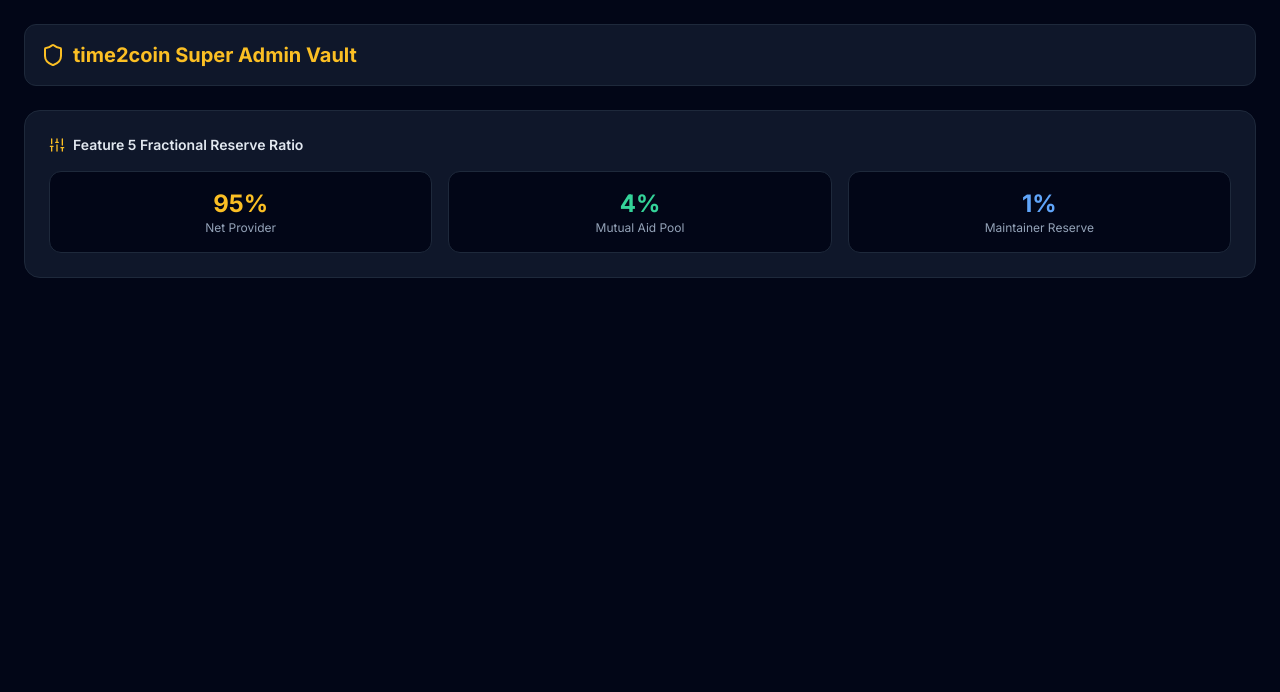
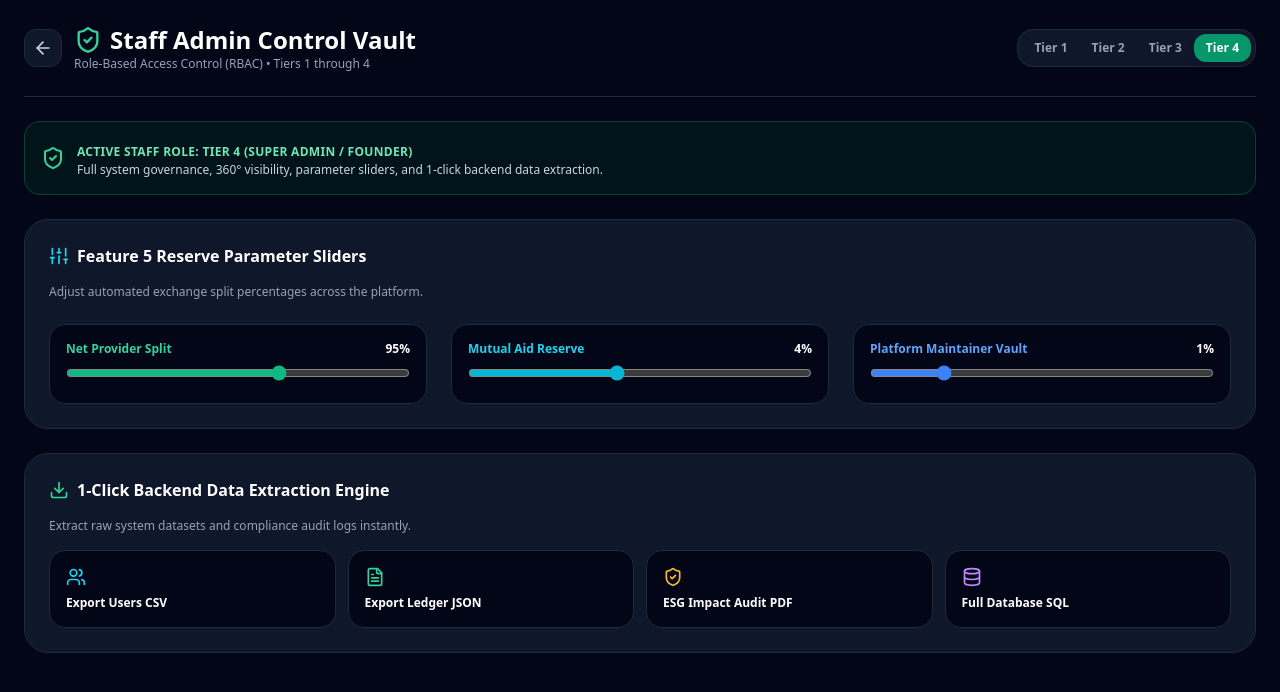
Before and after one commit to time2coin/time2coin, a Next.js app: page /admin in a window 1280 px wide. Shown: the top 692 px of the page. Built offline with nearby package versions, Linux system fonts and the light colour scheme.

Commit message:
Refactor AdminDashboard to AdminControlVault

```diff
--- a/app/admin/page.tsx
+++ b/app/admin/page.tsx
@@ -1,40 +1,140 @@
 'use client';
 
 import React, { useState } from 'react';
-import { Shield, Sliders, AlertTriangle, Check, RefreshCw } from 'lucide-react';
+import {
+  ShieldCheck, Sliders, Download, FileText, Database, Users,
+  AlertTriangle, RefreshCw, CheckCircle2, Search, Lock, ArrowLeft
+} from 'lucide-react';
 
-export default function AdminDashboard() {
+export default function AdminControlVault() {
+  const [selectedTier, setSelectedTier] = useState<1 | 2 | 3 | 4>(4);
   const [providerSplit, setProviderSplit] = useState<number>(95);
   const [mutualAidSplit, setMutualAidSplit] = useState<number>(4);
-  const [maintainerSplit, setMaintainerSplit] = useState<number>(1);
+  const [vaultSplit, setVaultSplit] = useState<number>(1);
+
+  const handleExportData = (type: 'users' | 'ledger' | 'audit' | 'sql') => {
+    alert(`Initiating 1-Click Data Extraction for: [${type.toUpperCase()}]\nDownloading secure CSV/JSON raw dataset...`);
+  };
 
   return (
-    <div className="min-h-screen bg-slate-950 text-slate-100 p-6">
-      <div className="flex items-center justify-between bg-slate-900 border border-slate-800 p-4 rounded-xl mb-6">
-        <h1 className="text-xl font-bold text-amber-400 flex items-center gap-2">
-          <Shield className="w-6 h-6 text-amber-400" /> time2coin Super Admin Vault
-        </h1>
-      </div>
-
-      <div className="bg-slate-900 border border-slate-800 rounded-2xl p-6 mb-6">
-        <h2 className="text-sm font-semibold text-slate-200 mb-4 flex items-center gap-2">
-          <Sliders className="w-4 h-4 text-amber-400" /> Feature 5 Fractional Reserve Ratio
-        </h2>
-        <div className="grid grid-cols-3 gap-4 text-center">
-          <div className="bg-slate-950 p-4 rounded-xl border border-slate-800">
-            <div className="text-2xl font-bold text-amber-400">{providerSplit}%</div>
-            <div className="text-xs text-slate-400">Net Provider</div>
-          </div>
-          <div className="bg-slate-950 p-4 rounded-xl border border-slate-800">
-            <div className="text-2xl font-bold text-emerald-400">{mutualAidSplit}%</div>
-            <div className="text-xs text-slate-400">Mutual Aid Pool</div>
-          </div>
-          <div className="bg-slate-950 p-4 rounded-xl border border-slate-800">
-            <div className="text-2xl font-bold text-blue-400">{maintainerSplit}%</div>
-            <div className="text-xs text-slate-400">Maintainer Reserve</div>
+    <div className="min-h-screen bg-slate-950 text-slate-100 font-sans p-6">
+      <header className="max-w-7xl mx-auto flex items-center justify-between pb-6 border-b border-slate-800 mb-6">
+        <div className="flex items-center gap-3">
+          <a href="/" className="p-2 bg-slate-900 hover:bg-slate-800 border border-slate-800 rounded-xl transition">
+            <ArrowLeft className="w-5 h-5 text-slate-300" />
+          </a>
+          <div>
+            <h1 className="text-2xl font-black text-white flex items-center gap-2">
+              <ShieldCheck className="w-7 h-7 text-emerald-400" /> Staff Admin Control Vault
+            </h1>
+            <p className="text-xs text-slate-400">Role-Based Access Control (RBAC) • Tiers 1 through 4</p>
           </div>
         </div>
-      </div>
+
+        {/* ROLE TIER SELECTOR */}
+        <div className="flex bg-slate-900 border border-slate-800 p-1 rounded-2xl">
+          {[1, 2, 3, 4].map((tier) => (
+            <button
+              key={tier}
+              onClick={() => setSelectedTier(tier as any)}
+              className={`px-3 py-1.5 rounded-xl text-xs font-bold transition ${
+                selectedTier === tier
+                  ? 'bg-emerald-600 text-white shadow-lg'
+                  : 'text-slate-400 hover:text-slate-200'
+              }`}
+            >
+              Tier {tier}
+            </button>
+          ))}
+        </div>
+      </header>
+
+      <main className="max-w-7xl mx-auto space-y-6">
+
+        {/* TIER INDICATOR BANNER */}
+        <div className="bg-emerald-950/40 border border-emerald-800/60 rounded-2xl p-4 flex items-center justify-between">
+          <div className="flex items-center gap-3">
+            <ShieldCheck className="w-6 h-6 text-emerald-400" />
+            <div>
+              <span className="text-xs font-bold text-emerald-300 uppercase tracking-wide">
+                Active Staff Role: Tier {selectedTier} {selectedTier === 4 ? '(Super Admin / Founder)' : selectedTier === 3 ? '(Regional Manager)' : selectedTier === 2 ? '(Clearinghouse Auditor)' : '(Support & Moderator)'}
+              </span>
+              <p className="text-xs text-slate-300">
+                {selectedTier === 4 ? 'Full system governance, 360° visibility, parameter sliders, and 1-click backend data extraction.' : selectedTier === 3 ? 'Regional pilot monitoring and local merchant onboarding.' : selectedTier === 2 ? 'Merchant 500-coin cash payout audits & CSR corporate credit receipts.' : 'User dispute ticket resolution and NLP content safety alerts.'}
+              </p>
+            </div>
+          </div>
+        </div>
+
+        {/* TIER 4 ONLY: GLOBAL PARAMETER SLIDERS */}
+        {selectedTier === 4 && (
+          <section className="bg-slate-900 border border-slate-800 rounded-3xl p-6 space-y-4">
+            <h2 className="text-base font-bold text-white flex items-center gap-2">
+              <Sliders className="w-5 h-5 text-cyan-400" /> Feature 5 Reserve Parameter Sliders
+            </h2>
+            <p className="text-xs text-slate-400">Adjust automated exchange split percentages across the platform.</p>
+
+            <div className="grid grid-cols-1 md:grid-cols-3 gap-6 pt-2">
+              <div className="space-y-2 bg-slate-950 p-4 rounded-2xl border border-slate-800">
+                <div className="flex justify-between text-xs font-bold">
+                  <span className="text-emerald-400">Net Provider Split</span>
+                  <span className="text-white">{providerSplit}%</span>
+                </div>
+                <input type="range" min={90} max={98} value={providerSplit} onChange={(e) => setProviderSplit(Number(e.target.value))} className="w-full accent-emerald-500" />
+              </div>
+
+              <div className="space-y-2 bg-slate-950 p-4 rounded-2xl border border-slate-800">
+                <div className="flex justify-between text-xs font-bold">
+                  <span className="text-cyan-400">Mutual Aid Reserve</span>
+                  <span className="text-white">{mutualAidSplit}%</span>
+                </div>
+                <input type="range" min={1} max={8} value={mutualAidSplit} onChange={(e) => setMutualAidSplit(Number(e.target.value))} className="w-full accent-cyan-500" />
+              </div>
+
+              <div className="space-y-2 bg-slate-950 p-4 rounded-2xl border border-slate-800">
+                <div className="flex justify-between text-xs font-bold">
+                  <span className="text-blue-400">Platform Maintainer Vault</span>
+                  <span className="text-white">{vaultSplit}%</span>
+                </div>
+                <input type="range" min={0.5} max={3} step={0.5} value={vaultSplit} onChange={(e) => setVaultSplit(Number(e.target.value))} className="w-full accent-blue-500" />
+              </div>
+            </div>
+          </section>
+        )}
+
+        {/* DATA EXTRACTION ENGINE (TIER 4 & TIER 2) */}
+        {(selectedTier === 4 || selectedTier === 2) && (
+          <section className="bg-slate-900 border border-slate-800 rounded-3xl p-6 space-y-4">
+            <h2 className="text-base font-bold text-white flex items-center gap-2">
+              <Download className="w-5 h-5 text-emerald-400" /> 1-Click Backend Data Extraction Engine
+            </h2>
+            <p className="text-xs text-slate-400">Extract raw system datasets and compliance audit logs instantly.</p>
+
+            <div className="grid grid-cols-2 sm:grid-cols-4 gap-3">
+              <button onClick={() => handleExportData('users')} className="p-4 bg-slate-950 hover:bg-slate-800 border border-slate-800 rounded-2xl text-left transition space-y-2">
+                <Users className="w-5 h-5 text-cyan-400" />
+                <span className="block text-xs font-bold text-white">Export Users CSV</span>
+              </button>
+
+              <button onClick={() => handleExportData('ledger')} className="p-4 bg-slate-950 hover:bg-slate-800 border border-slate-800 rounded-2xl text-left transition space-y-2">
+                <FileText className="w-5 h-5 text-emerald-400" />
+                <span className="block text-xs font-bold text-white">Export Ledger JSON</span>
+              </button>
+
+              <button onClick={() => handleExportData('audit')} className="p-4 bg-slate-950 hover:bg-slate-800 border border-slate-800 rounded-2xl text-left transition space-y-2">
+                <ShieldCheck className="w-5 h-5 text-amber-400" />
+                <span className="block text-xs font-bold text-white">ESG Impact Audit PDF</span>
+              </button>
+
+              <button onClick={() => handleExportData('sql')} className="p-4 bg-slate-950 hover:bg-slate-800 border border-slate-800 rounded-2xl text-left transition space-y-2">
+                <Database className="w-5 h-5 text-purple-400" />
+                <span className="block text-xs font-bold text-white">Full Database SQL</span>
+              </button>
+            </div>
+          </section>
+        )}
+
+      </main>
     </div>
   );
 }
```
